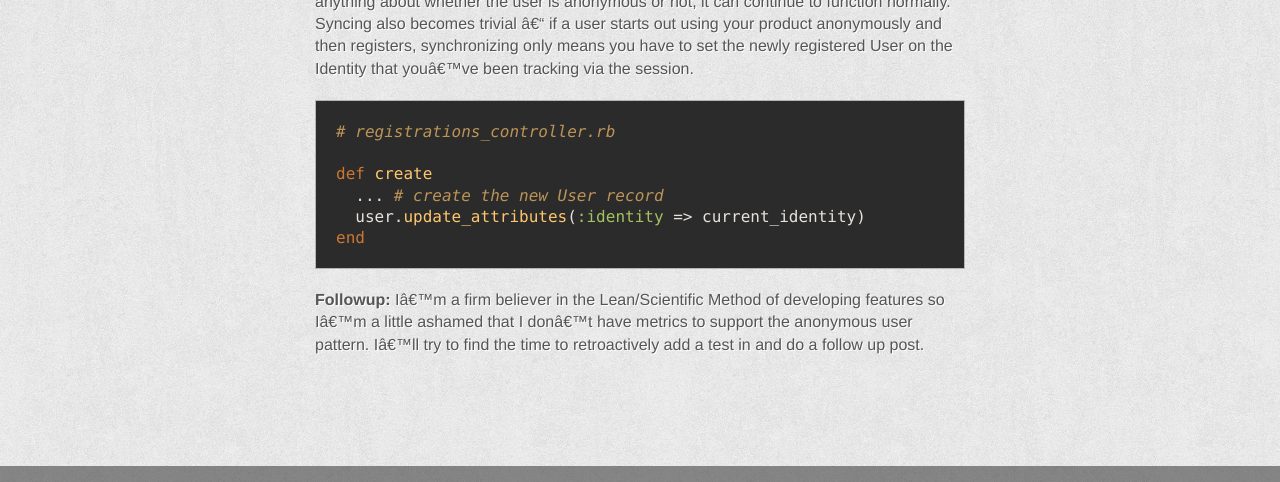
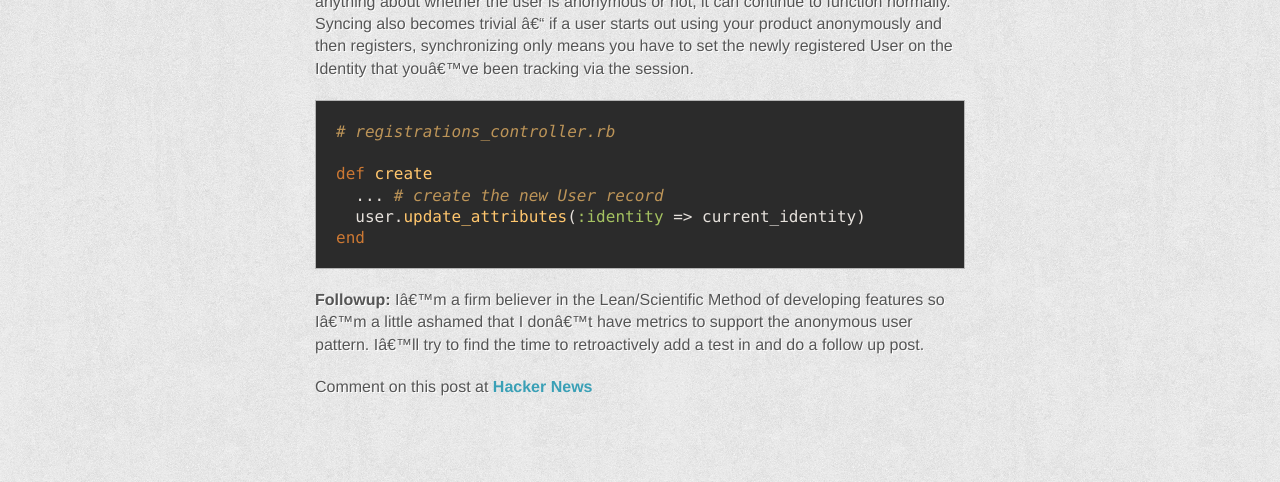
Before and after one commit to choxi/choxi.github.com, a Jekyll site: the page built from _posts/2012-1-16-the-anonymous-user-pattern.md, in a window 1280 px wide and 900 px high, scrolled down 2631 px, cut to the strip 0-482 px from the top of the window. Built offline with Jekyll 4.4.1, drawn with Linux system fonts in a browser that asks for light colours.

Commit message:
comment on this post

```diff
--- a/_posts/2012-1-16-the-anonymous-user-pattern.md
+++ b/_posts/2012-1-16-the-anonymous-user-pattern.md
@@ -124,3 +124,5 @@ end
 features so I'm a little ashamed that I don't have metrics to support
 the anonymous user pattern. I'll try to find the time to retroactively
 add a test in and do a follow up post.
+
+Comment on this post at [Hacker News](http://news.ycombinator.com/item?id=3476206)
```
